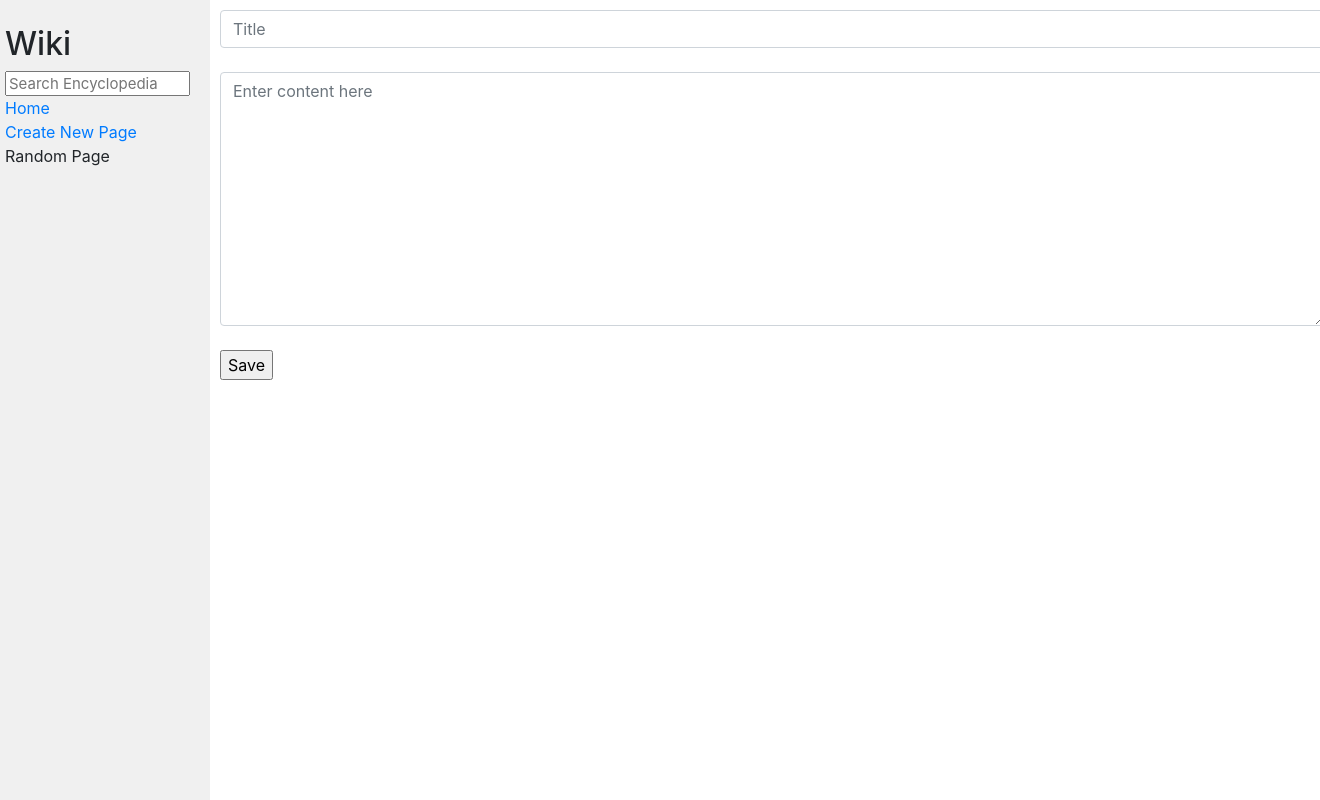
After one commit to thrivingproject/wiki, a Django app: page //new in a window 1320 px wide; the page is wider, and only the part inside the window is pictured. The commit adds this page. Run offline with Django 3.2, Linux system fonts and the light colour scheme; some libraries are stand-ins or nearby versions.

Commit message:
added create new page feature with save_new_page view function, /new/ and /new/save paths, and new.html

```diff
--- a/encyclopedia/templates/encyclopedia/edit.html
+++ b/encyclopedia/templates/encyclopedia/edit.html
@@ -11,8 +11,6 @@
     {% csrf_token %}
     <textarea class="form-control" name="content" rows="20" cols="10">{{ body }}</textarea>
     <br>
-    <div>
-        <input type="submit" value="Save">
-    </div>
+    <input type="submit" value="Save">
 </form>
 {% endblock %}
--- a/encyclopedia/templates/encyclopedia/layout.html
+++ b/encyclopedia/templates/encyclopedia/layout.html
@@ -23,7 +23,7 @@
                 </div>
                 <!-- Edit -->
                 <div>
-                    Create New Page
+                    <a href="{% url 'new' %}">Create New Page</a>
                 </div>
                 <!-- Random -->
                 <div>
--- /dev/null
+++ b/encyclopedia/templates/encyclopedia/new.html
@@ -0,0 +1,15 @@
+{% extends "encyclopedia/layout.html" %}
+
+{% block title %}
+{% endblock %}
+<!-- Content -->
+{% block body %}
+<form action="{% url 'save_new' %}" method="post">
+    {% csrf_token %}
+    <input type="text" class="form-control" name="page_name" placeholder="Title">
+    <br>
+    <textarea class="form-control" rows="10" name="content" placeholder="Enter content here"></textarea>
+    <br>
+    <input type="submit" value="Save">
+</form>
+{% endblock %}
--- a/encyclopedia/urls.py
+++ b/encyclopedia/urls.py
@@ -7,5 +7,7 @@ urlpatterns = [
     path("wiki/<str:page_name>/", views.view_entry, name="page"),
     path("wiki/<str:page_name>/edit", views.edit_page, name="edit"),
     path("wiki/<str:page_name>/save", views.save_page, name="save"),
+    path("/new", views.new_page, name="new"),
+    path("/new/save", views.save_new_page, name="save_new"),
     path("search", views.search, name="search"),
 ]
--- a/encyclopedia/views.py
+++ b/encyclopedia/views.py
@@ -55,8 +55,24 @@ def edit_page(request, page_name):
             "body": content
         })
 
+# New
+def new_page(request):
+    content = ""
+    page_name = ""
+    return render(request, "encyclopedia/new.html", {
+            "body": content,
+            "page_name": page_name
+        })
+
 # Save
 def save_page(request, page_name):
     content = request.POST['content']
     util.save_entry(page_name, content)
     return HttpResponseRedirect("/wiki/"+page_name+"/")
+
+# Save new page
+def save_new_page(request):
+    page_name = request.POST['page_name']
+    content = request.POST['content']
+    util.save_entry(page_name, content)
+    return HttpResponseRedirect("/wiki/"+page_name+"/")
```
Also changed, not shown: entries/Django.md (+4 -2 lines).
